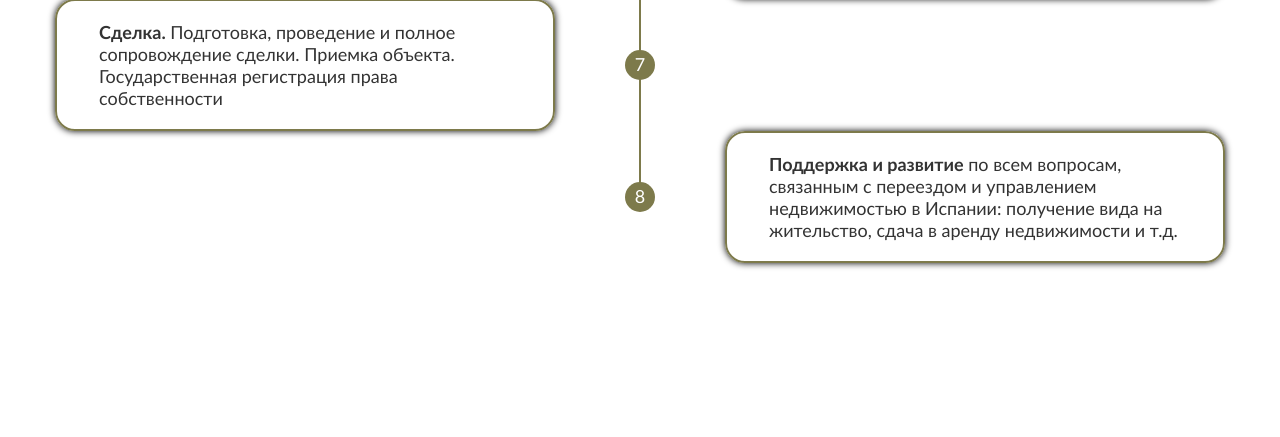
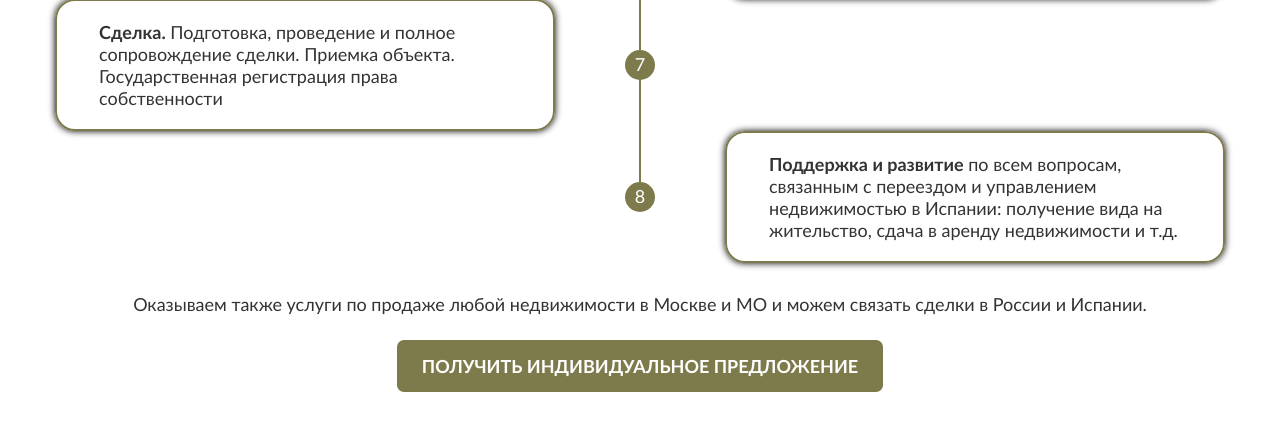
Before and after one commit to Garo1986/Garo1986.github.io, a PHP site: page / in a window 1280 px wide. Shown: the part 5456-5893 px from the top of the page. Before the commit the page ends 5725 px from the top, so only its background shows below. Run offline with PHP 8.4, Linux system fonts and the light colour scheme.

Commit message:
how-work

```diff
--- a/Landing1-WelcomeSpain/index.html
+++ b/Landing1-WelcomeSpain/index.html
@@ -269,8 +269,10 @@
                 </div>
             </div>
             <!-- /.how-work__timeline -->
-
+            <p class="how-work__footnote">Оказываем также услуги по продаже любой недвижимости в Москве и МО и можем связать сделки в России и Испании.</p>
+            <div class="how-work__btn btn-green"><a href="#">Получить индивидуальное предложение</a></div>
         </div>
     </section>
+
 </body>
 </html>
--- a/Landing1-WelcomeSpain/style/block/_how-work.sass
+++ b/Landing1-WelcomeSpain/style/block/_how-work.sass
@@ -43,3 +43,9 @@
         border-radius: 20px
         max-width: 500px
         box-shadow: 0px 0px 7px #000000
+    &__footnote
+        text-align: center
+        margin-bottom: 40px
+    &__btn
+        text-align: center
+        margin-bottom: 30px
--- a/Landing1-WelcomeSpain/style/style.css
+++ b/Landing1-WelcomeSpain/style/style.css
@@ -356,4 +356,14 @@ section {
   -webkit-box-shadow: 0px 0px 7px #000000;
           box-shadow: 0px 0px 7px #000000;
 }
+
+.how-work__footnote {
+  text-align: center;
+  margin-bottom: 40px;
+}
+
+.how-work__btn {
+  text-align: center;
+  margin-bottom: 30px;
+}
 /*# sourceMappingURL=style.css.map */
```
Also changed, not shown: 1 other file.
